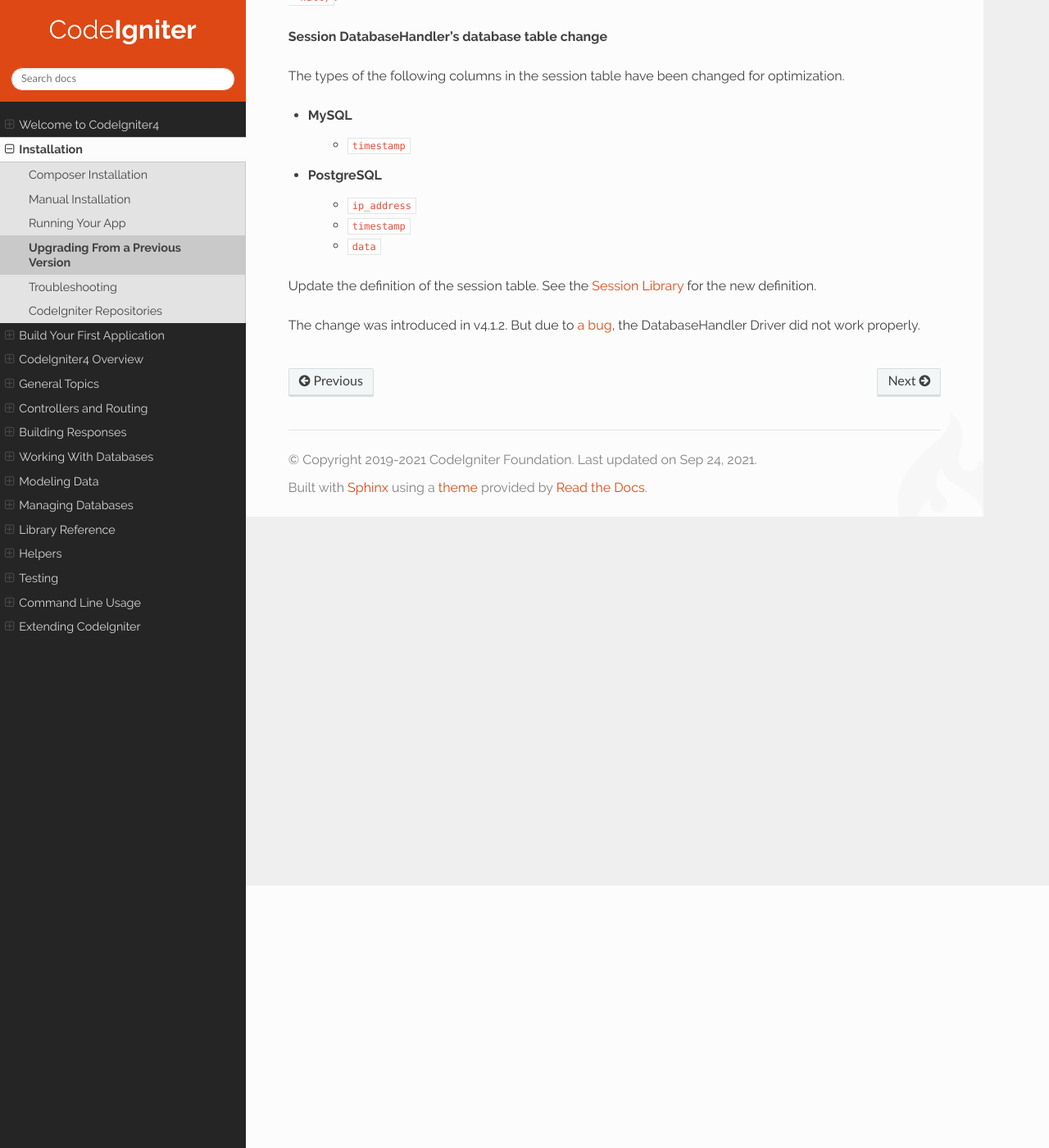
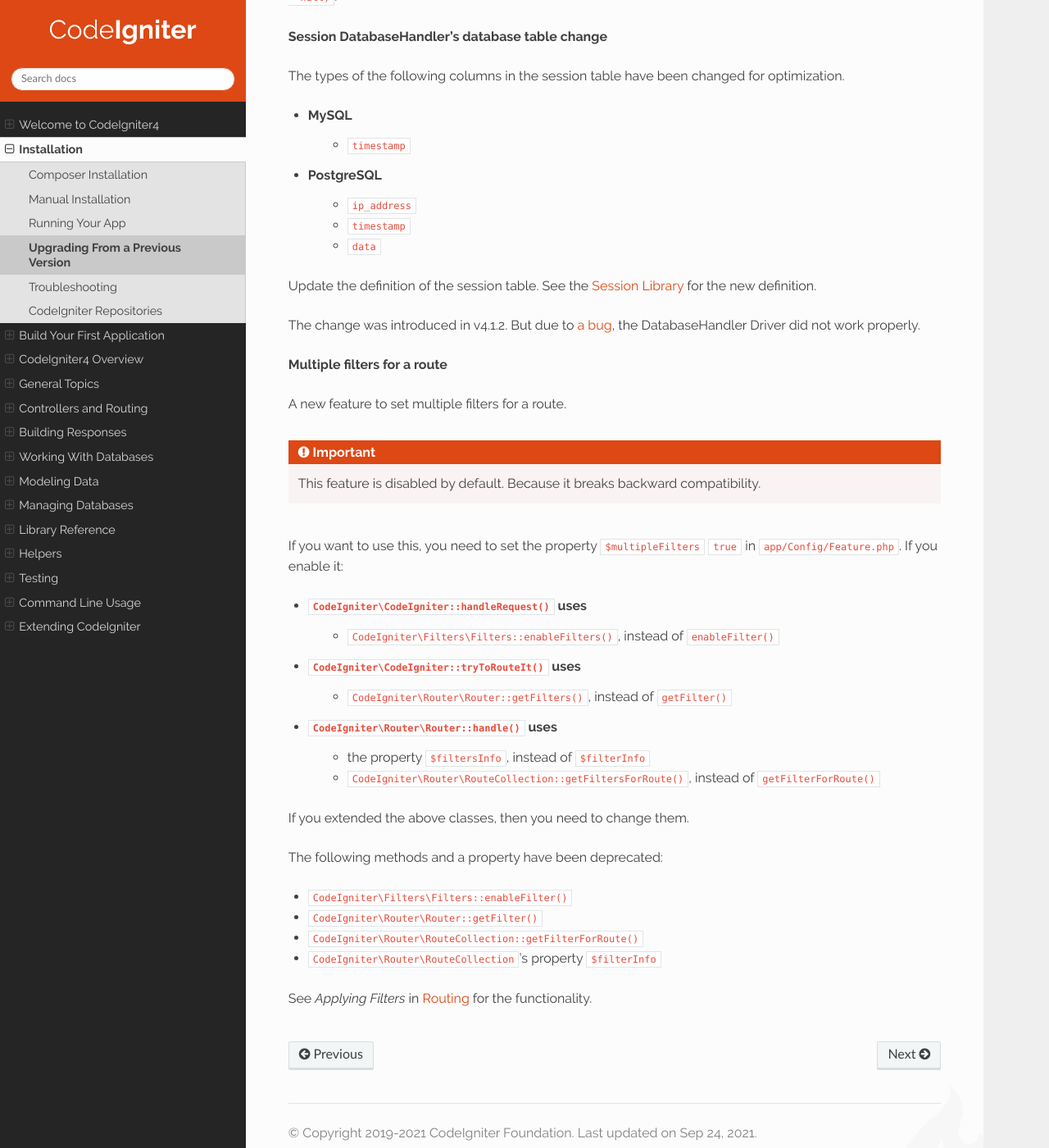
Before and after one commit to NEKOGET/ci4_user_guide_src, a Sphinx documentation site: the page built from source/installation/upgrade_415.rst, in a window 1280 px wide and 1400 px high, scrolled down 320 px. Shown: the whole window at 82% size. Built offline with Sphinx 7.4.7 and the Read the Docs theme 2.0.0, drawn with Linux system fonts in a browser that asks for light colours.

Commit message:
docs: add multiple filters for a route and classname filter

```diff
--- a/source/installation/upgrade_415.rst
+++ b/source/installation/upgrade_415.rst
@@ -25,3 +25,31 @@ Update the definition of the session table. See the :doc:`/libraries/sessions` f
 
 The change was introduced in v4.1.2. But due to `a bug <https://github.com/codeigniter4/CodeIgniter4/issues/4807>`_,
 the DatabaseHandler Driver did not work properly.
+
+**Multiple filters for a route**
+
+A new feature to set multiple filters for a route.
+
+.. important:: This feature is disabled by default. Because it breaks backward compatibility.
+
+If you want to use this, you need to set the property ``$multipleFilters`` ``true`` in ``app/Config/Feature.php``.
+If you enable it:
+
+- ``CodeIgniter\CodeIgniter::handleRequest()`` uses
+    - ``CodeIgniter\Filters\Filters::enableFilters()``, instead of ``enableFilter()``
+- ``CodeIgniter\CodeIgniter::tryToRouteIt()`` uses
+    - ``CodeIgniter\Router\Router::getFilters()``, instead of ``getFilter()``
+- ``CodeIgniter\Router\Router::handle()`` uses
+    - the property ``$filtersInfo``, instead of ``$filterInfo``
+    - ``CodeIgniter\Router\RouteCollection::getFiltersForRoute()``, instead of ``getFilterForRoute()``
+
+If you extended the above classes, then you need to change them.
+
+The following methods and a property have been deprecated:
+
+- ``CodeIgniter\Filters\Filters::enableFilter()``
+- ``CodeIgniter\Router\Router::getFilter()``
+- ``CodeIgniter\Router\RouteCollection::getFilterForRoute()``
+- ``CodeIgniter\Router\RouteCollection``'s property ``$filterInfo``
+
+See *Applying Filters* in :doc:`Routing </incoming/routing>` for the functionality.
```
Also changed, not shown: source/incoming/routing.rst (+25 -3 lines).
